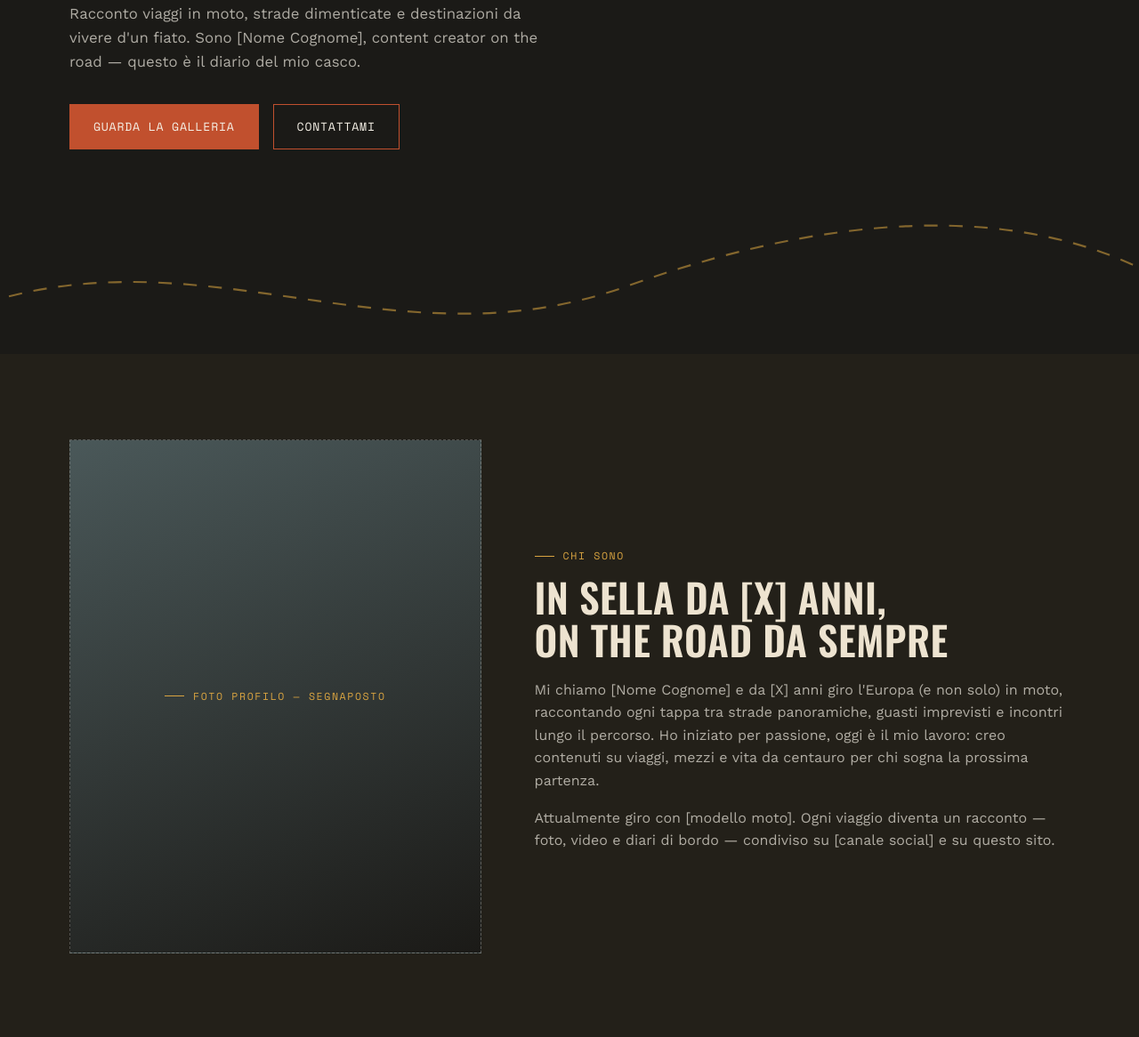
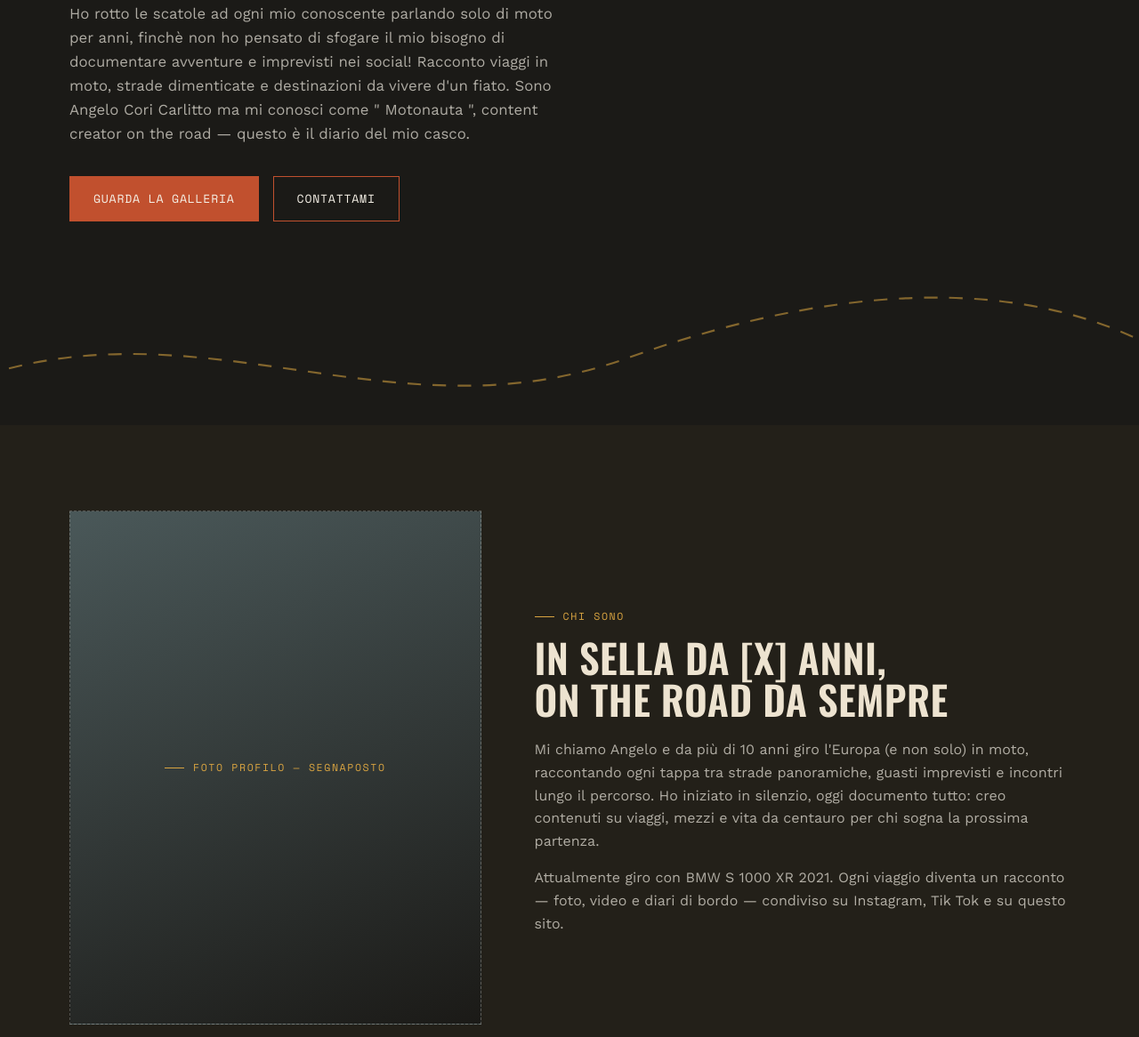
Before and after one commit to Motonauta/Sito-moto, a plain HTML site: page index.html in a window 1280 px wide. Shown: the part 374-1540 px from the top of the page at 89% size. Drawn offline with nearby package versions, Linux system fonts and the light colour scheme.

Commit message:
Update branding and personal information in index.html

```diff
--- a/index.html
+++ b/index.html
@@ -3,7 +3,7 @@
 <head>
 <meta charset="UTF-8">
 <meta name="viewport" content="width=device-width, initial-scale=1.0">
-<title>Nome Cognome — Moto & Viaggi</title>
+<title> il Motonauta — Moto & Viaggi</title>
 <meta name="description" content="Content creator che racconta viaggi in moto, strade e destinazioni.">
 <link rel="preconnect" href="https://fonts.googleapis.com">
 <link href="https://fonts.googleapis.com/css2?family=Oswald:wght@500;600;700&family=Work+Sans:wght@400;500&family=Space+Mono:wght@400;700&display=swap" rel="stylesheet">
@@ -13,10 +13,10 @@
 
 <header class="site-header">
   <div class="wrap">
-    <a href="index.html" class="logo">NOME <span>COGNOME</span></a>
+    <a href="index.html" class="logo">IL <span>MOTONAUTA</span></a>
     <nav class="nav-links">
       <a href="index.html" class="active">Home</a>
-      <a href="sponsor.html">Sponsor</a>
+      <a href="sponsor.html">Partner</a>
       <a href="galleria.html">Galleria</a>
       <a href="contatti.html">Contatti</a>
     </nav>
@@ -34,8 +34,8 @@
       Due ruote,<br>strade infinite<span style="color:var(--rust);">.</span>
     </h1>
     <p style="font-size:1.05rem; margin-top:22px; max-width:52ch;">
-      Racconto viaggi in moto, strade dimenticate e destinazioni da vivere
-      d'un fiato. Sono [Nome Cognome], content creator on the road —
+      Ho rotto le scatole ad ogni mio conoscente parlando solo di moto per anni, finchè non ho pensato di sfogare il mio bisogno di documentare avventure e imprevisti nei social! Racconto viaggi in moto, strade dimenticate e destinazioni da vivere
+      d'un fiato. Sono Angelo Cori Carlitto ma mi conosci come " Motonauta ", content creator on the road —
       questo è il diario del mio casco.
     </p>
     <div style="display:flex; gap:16px; margin-top:34px; flex-wrap:wrap;">
@@ -59,16 +59,15 @@
       <p class="marker">Chi sono</p>
       <h2>In sella da [X] anni,<br>on the road da sempre</h2>
       <p style="margin-top:20px;">
-        Mi chiamo [Nome Cognome] e da [X] anni giro l'Europa (e non solo)
+        Mi chiamo Angelo e da più di 10 anni giro l'Europa (e non solo)
         in moto, raccontando ogni tappa tra strade panoramiche, guasti
-        imprevisti e incontri lungo il percorso. Ho iniziato per passione,
-        oggi è il mio lavoro: creo contenuti su viaggi, mezzi e vita da
+        imprevisti e incontri lungo il percorso. Ho iniziato in silenzio,
+        oggi documento tutto: creo contenuti su viaggi, mezzi e vita da
         centauro per chi sogna la prossima partenza.
       </p>
       <p style="margin-top:16px;">
-        Attualmente giro con [modello moto]. Ogni viaggio diventa un
-        racconto — foto, video e diari di bordo — condiviso su [canale
-        social] e su questo sito.
+        Attualmente giro con BMW S 1000 XR 2021. Ogni viaggio diventa un
+        racconto — foto, video e diari di bordo — condiviso su Instagram, Tik Tok e su questo sito.
       </p>
     </div>
   </div>
@@ -137,7 +136,7 @@
       <a href="contatti.html">TikTok</a>
       <a href="contatti.html">YouTube</a>
     </div>
-    <p class="footer-note">© 2026 Nome Cognome — tutti i diritti riservati</p>
+    <p class="footer-note">© 2026 Il Motonauta — tutti i diritti riservati</p>
   </div>
 </footer>
 
```
